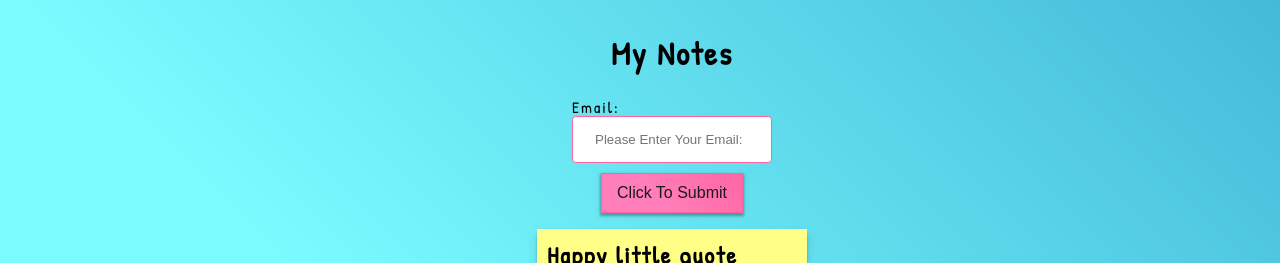
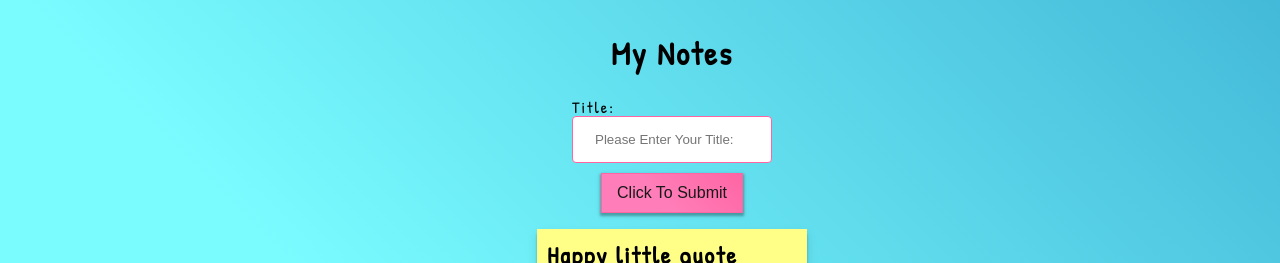
Before and after one commit to tomytank/advanced-forms, a React (Create React App) app: page / in a window 1280 px wide. Shown: the top 263 px of the page. Built offline with nearby package versions, Linux system fonts and the light colour scheme.

Commit message:
Simple React Controlled Input
Adding a controlled Input to the noteform.

```diff
--- a/src/components/NoteForm.js
+++ b/src/components/NoteForm.js
@@ -2,15 +2,24 @@ import React, { useState } from "react";
 
 const NoteForm = props => {
   //console.log(Wthis is our props: ",props");
-
+  const [title, setTitle] = useState("");
   return (
-    <form>
-      <label htmlFor="email">Email: &nbsp;</label>
+    <form
+      onSubmit={event => {
+        event.preventDefault();
+      }}
+    >
+      <label htmlFor="title">Title: &nbsp;</label>
       <input
-        id="email"
+        id="title"
         type="text"
-        name="email"
-        placeholder="Please Enter Your Email:"
+        name="title"
+        placeholder="Please Enter Your Title:"
+        value={title}
+        onChange={event => {
+          setTitle(event.target.value);
+          console.log(event.target.value);
+        }}
       />
 
       <button>Click To Submit</button>
```
